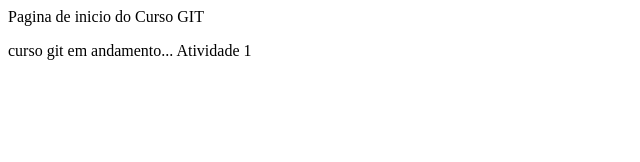
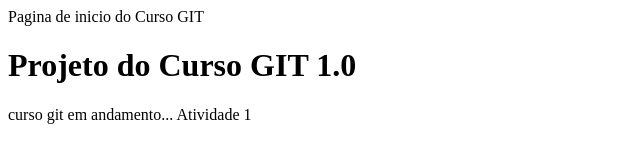
Before and after one commit to marlondomingos/curso-git, a plain HTML site: page index.html in a window 1280 px wide. Shown: the whole page, without its empty margins (0-640 px from the left). Drawn offline with Linux system fonts and the light colour scheme.

Commit message:
Titulo da Pagina

```diff
--- a/index.html
+++ b/index.html
@@ -3,6 +3,7 @@
 		Pagina de inicio do Curso GIT
 	</head>
 	<body>
+		<h1>Projeto do Curso GIT 1.0</h1>
 		<p>curso git em andamento... Atividade 1
 	</body>
 </html>
```
